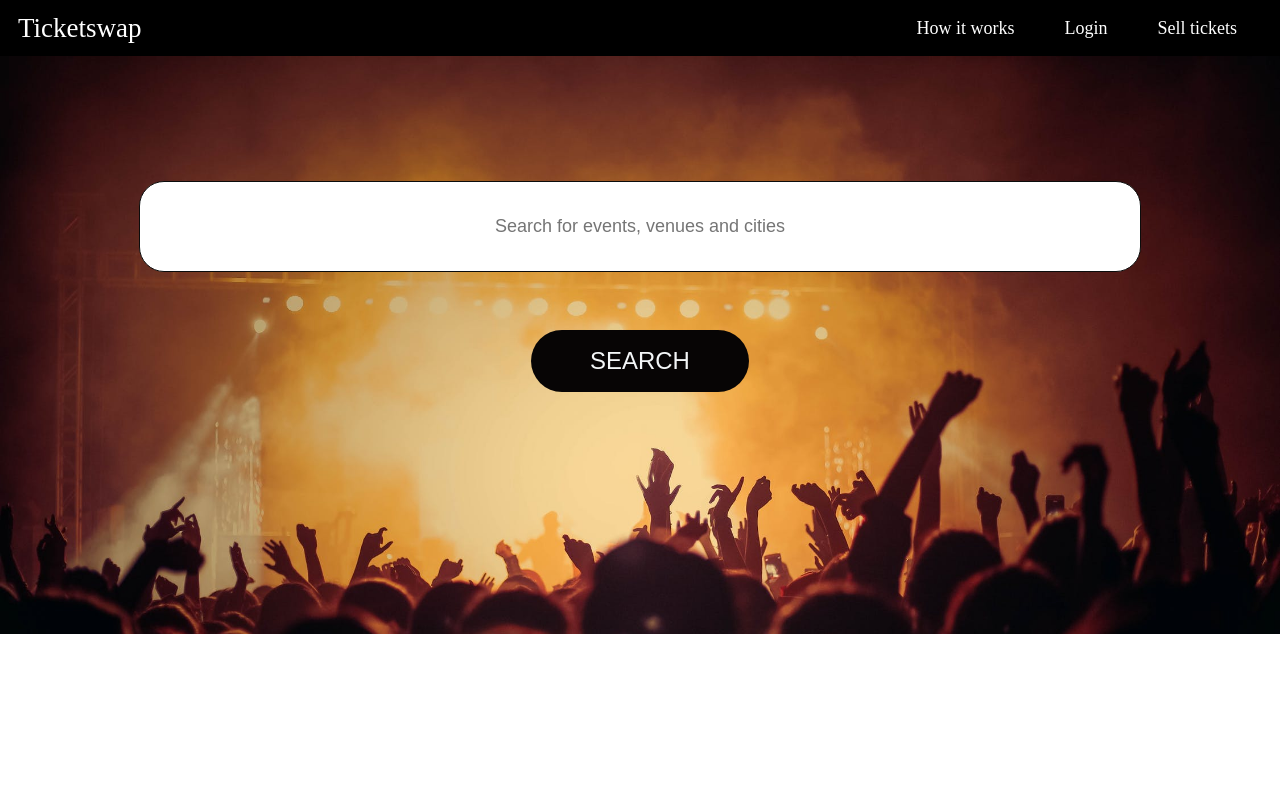
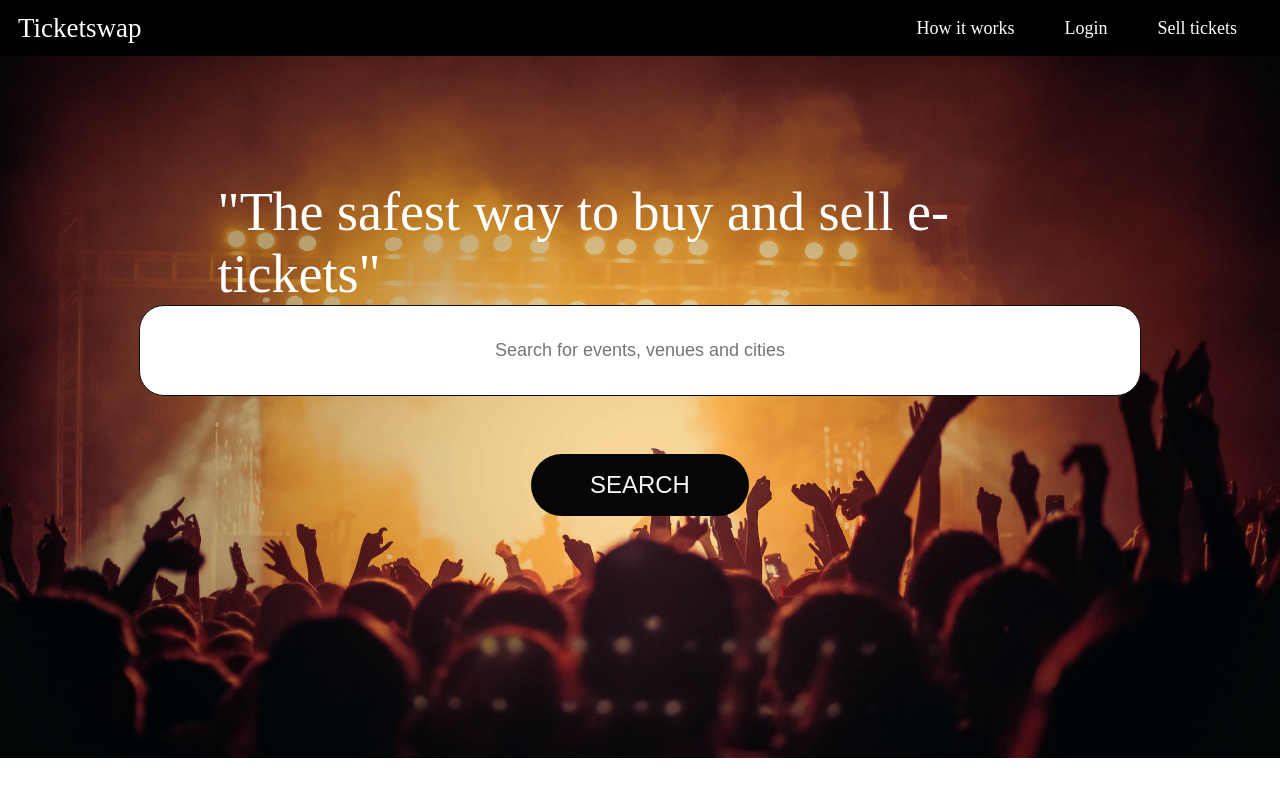
Before and after one commit to YvCodeHong/TicketSwapclone.js, a React (Create React App) app: page / in a window 1280 px wide. Shown: the top 796 px of the page. Built offline with nearby package versions, Linux system fonts and the light colour scheme; a web font is replaced by a local one.

Commit message:
add searchBar style

```diff
--- a/src/Components/App/App.js
+++ b/src/Components/App/App.js
@@ -1,6 +1,7 @@
 import React from 'react';
 import './App.css';
 import Toolbar from '../Toolbar/Toolbar';
+
 
 import SearchBar from '../SearchBar/SearchBar';
 
--- a/src/Components/SearchBar/SearchBar.css
+++ b/src/Components/SearchBar/SearchBar.css
@@ -4,7 +4,9 @@
   align-items: center;
   padding-top: 6.94rem;
   margin-bottom: 6.33rem;
+  font-size: 3.00rem;
 }
+
 
 .SearchBar input {
   width: 1000px;
--- a/src/Components/SearchBar/SearchBar.js
+++ b/src/Components/SearchBar/SearchBar.js
@@ -5,6 +5,7 @@ class SearchBar extends React.Component {
     render() {
         return (
             <div className="SearchBar">
+                "The safest way to buy and sell e-tickets"
                 <input placeholder="Search for events, venues and cities"/>
                 <button className="SearchButton">SEARCH</button>
             </div>
```
Also changed, not shown: src/Components/App/App.css (line endings or trailing spaces).
